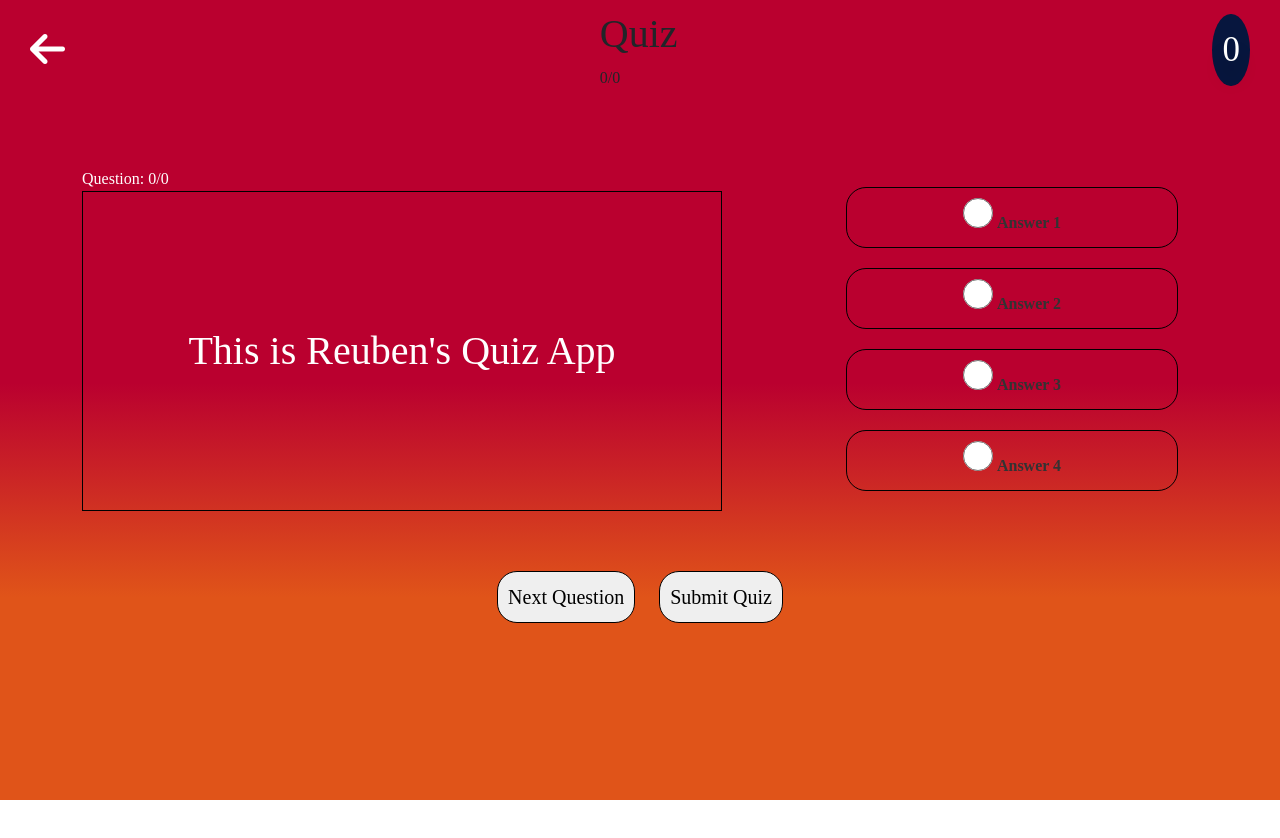
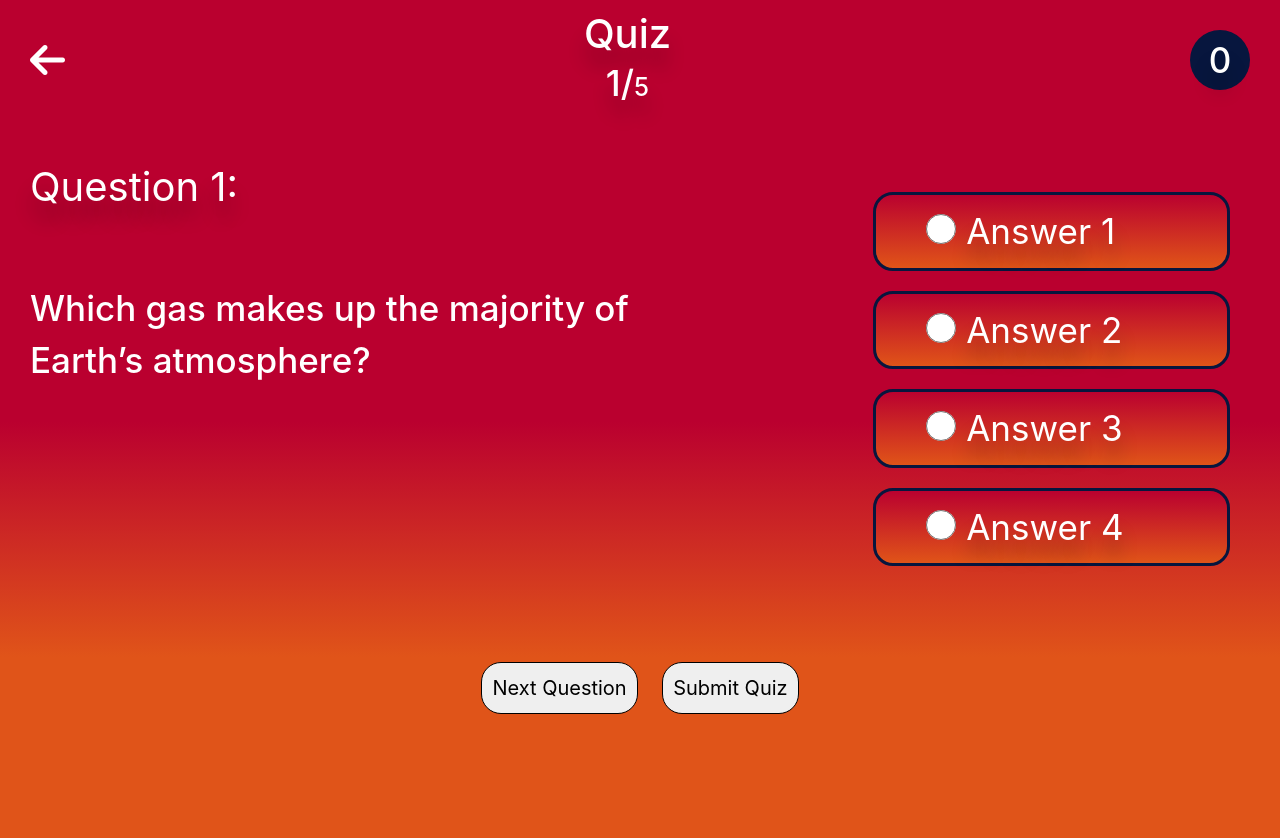
Before and after one commit to SeniorCub/WebTasks, a plain HTML site: page quizApp/index.html in a window 1280 px wide. Before the commit the page ends 800 px from the top, so only its background shows below. Drawn offline with nearby package versions, Linux system fonts and the light colour scheme; a web font is replaced by a local one.

Commit message:
Update quizApp index.html and style.css

```diff
--- a/quizApp/index.html
+++ b/quizApp/index.html
@@ -19,7 +19,7 @@
 
           <div class="qzina">
                <div class="h1">Quiz</div>
-               <div class="amount"><span id="questionNumber">0</span>/<span id="totalNumber">0</span></div>
+               <div class="amount"><span id="questionNumber">1</span>/<span id="totalNumber">5</span></div>
           </div>
 
           <div id="time">0</div>
@@ -37,11 +37,10 @@
      </div>
 
      <section>
-          <div class="container">
-               <div class="quiz-container">
+          <div class="continer">
                <div class="letSide">
-                         <div id="questionNumbe">Question: <span id="questionNumber">0</span>/<span id="totalNumber">0</span> </div>
-                         <div id="quizQuestion">This is Reuben's Quiz App</div>
+                    <div id="questionNumb">Question <span id="questionNumber">1</span>:</div>
+                    <div id="quizQuestion">Which gas makes up the majority of Earth’s  atmosphere?</div>
                </div>
 
                <div id="quizOptions">
@@ -62,10 +61,6 @@
                          <label for="option4" id="option4Label">Answer 4</label>
                     </div>
                </div>
-                    <audio id="myAudio" autoplay style="display:none;">
-                         <source src="./audio/mixkit-greeting-music-box-tone-699.wav" type="audio/mp3">
-                     </audio>
-               </div>
           </div>
 
           <div class="btns">
@@ -73,6 +68,9 @@
                <button id="submit">Submit Quiz</button>
 
           </div>
+          <audio id="myAudio" autoplay style="display:none;">
+               <source src="./audio/mixkit-greeting-music-box-tone-699.wav" type="audio/mp3">
+           </audio>
      </section>
 
 
--- a/quizApp/style.css
+++ b/quizApp/style.css
@@ -1,9 +1,9 @@
-@import url('https://fonts.googleapis.com/css2?family=Inknut+Antiqua:wght@300;400;500;600;700;800;900&display=swap');
+@import url('https://fonts.googleapis.com/css2?family=Inter+Antiqua:wght@300;400;500;600;700;800;900&display=swap');
 *{
      padding: 0;
      margin: 0;
      box-sizing: border-box;
-     font-family: "Inknut Antiqua", serif;
+     font-family: "Inter", serif;
 }
 a{
      text-decoration: none!important;
@@ -32,14 +32,38 @@ nav i{
 nav #time{
      background-color: #07163E;
      box-shadow: drop-shadow(0px 17.689px 17.689px rgba(0, 0, 0, 0.25));
-     padding: 10px;
+     display: flex;
+     justify-content: center;
+     align-items: center;
      border-radius: 50%;
      color: #FFF;
      text-shadow: 0px 17.689px 17.689px rgba(0, 0, 0, 0.25);
      font-size: 35px;
      font-weight: 500;
+     width: 60px;
+     height: 60px;
+}
+.qzina{
+     color: #FFF;
+     text-shadow: 0px 17.689px 17.689px rgba(0, 0, 0, 0.25);
+     font-size: 48px;
+     font-weight: 800;
+     display: flex;
+     flex-direction: column;
+     align-items: center;
+}
+.amount{
+     margin-top: -10px;
+     color: #fff;
+     text-shadow: 0px 17.689px 17.689px rgba(0, 0, 0, 0.25);
+     font-size: 36px;
+     font-weight: 500;
+}
+#totalNumber{
+     font-size: 25px!important;
 }
 section{
+     margin-top: 10vh;
      width: 100%;
      height: 90vh;
      display: flex;
@@ -47,32 +71,35 @@ section{
      align-items: center;
      flex-direction: column;
      gap: 50px;
+     padding: 0 30px;
 }
-.container{
-     margin-top: 10vh;
-     align-items: center;
+.continer{
      width: 100%;
-     background-color: transparent;
      color: #fff;
-     border-radius: 0px;
-     overflow-x: visible;
-}
-.quiz-container{
-     display: grid;
-     grid-template-columns: 2fr 1fr;
-}
-#quizQuestion{
-     width: 80vh;
-     height: 40vh;
-     border: 1px solid black;
      display: flex;
      justify-content: center;
      align-items: center;
+     gap: 60px;
+}
+.letSide{
+     width: 100%;
+}
+#quizQuestion{
+     margin-top: 65px;
+     height: 40vh;
+     width: 80%;
+     color: #FFF;
+     font-size: 35px;
      font-weight: 500;
+}
+#questionNumb{
+     color: #FFF;
+     text-shadow: 0px 18px 18px rgba(0, 0, 0, 0.25);
      font-size: 40px;
-     text-align: center;
+     font-weight: 400;
 }
 #quizOptions{
+     width: 50%;
      display: grid;
      gap: 20px;
      padding: 20px;
@@ -81,10 +108,16 @@ section{
 .option{
      width: 100%;
      height: 100%;
-     padding: 10px;
-     border: 1px solid black;
+     padding: 10px 50px;
+     border: 3px solid  #07163E;
      border-radius: 20px;
      cursor: pointer;
+     text-align: left;
+     background: linear-gradient(180deg, #BA012F 0%, #E05418 100%);
+     color: #FFF;
+     text-shadow: 0px 17.689px 17.689px rgba(0, 0, 0, 0.25);
+     font-size: 35px;
+     font-weight: 400;
 }
 #quizOptions .option:hover{
      cursor: pointer;
@@ -184,8 +217,4 @@ input{
      border: none;
      padding: 0px;
      border-radius: 0%;
-   }
-label{
-     color: #333;
-     font-weight: 900;
 }
```
Also changed, not shown: quoteOfTheDay/quote.png. Lines whose indentation alone changed are shown as unchanged.
